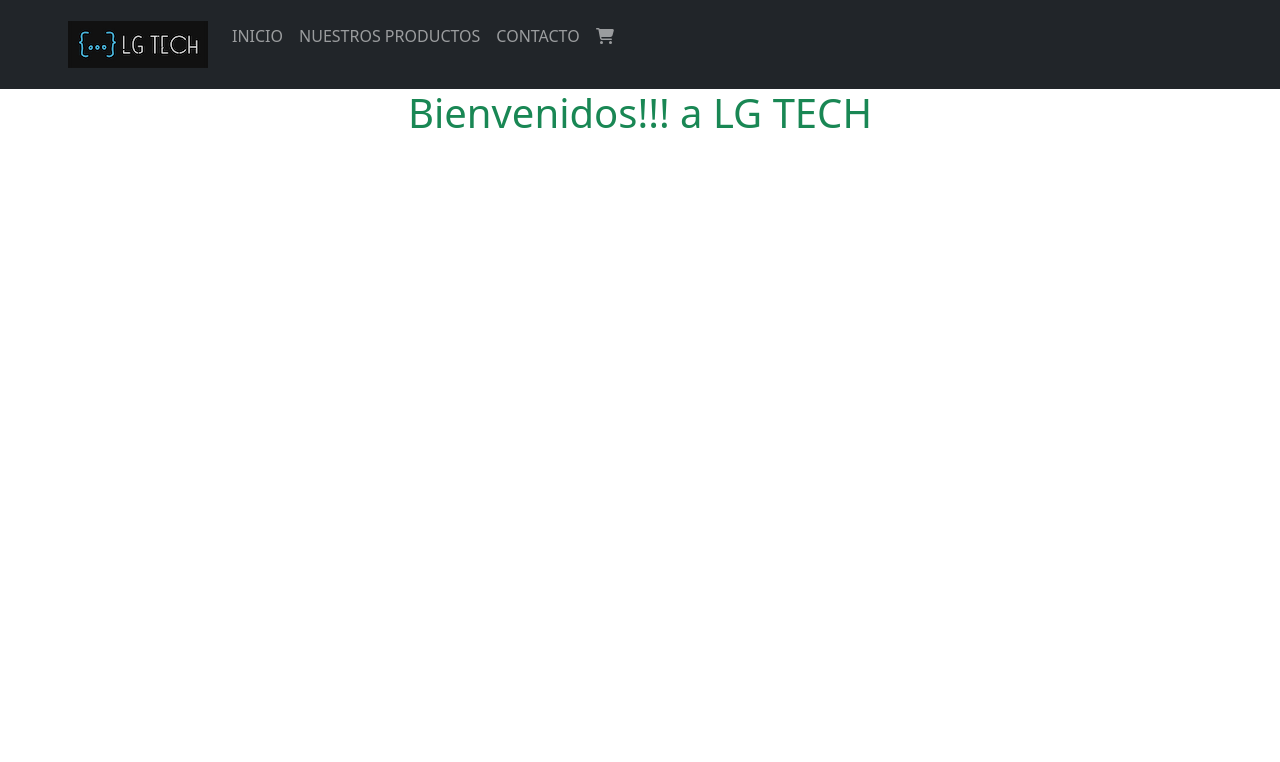
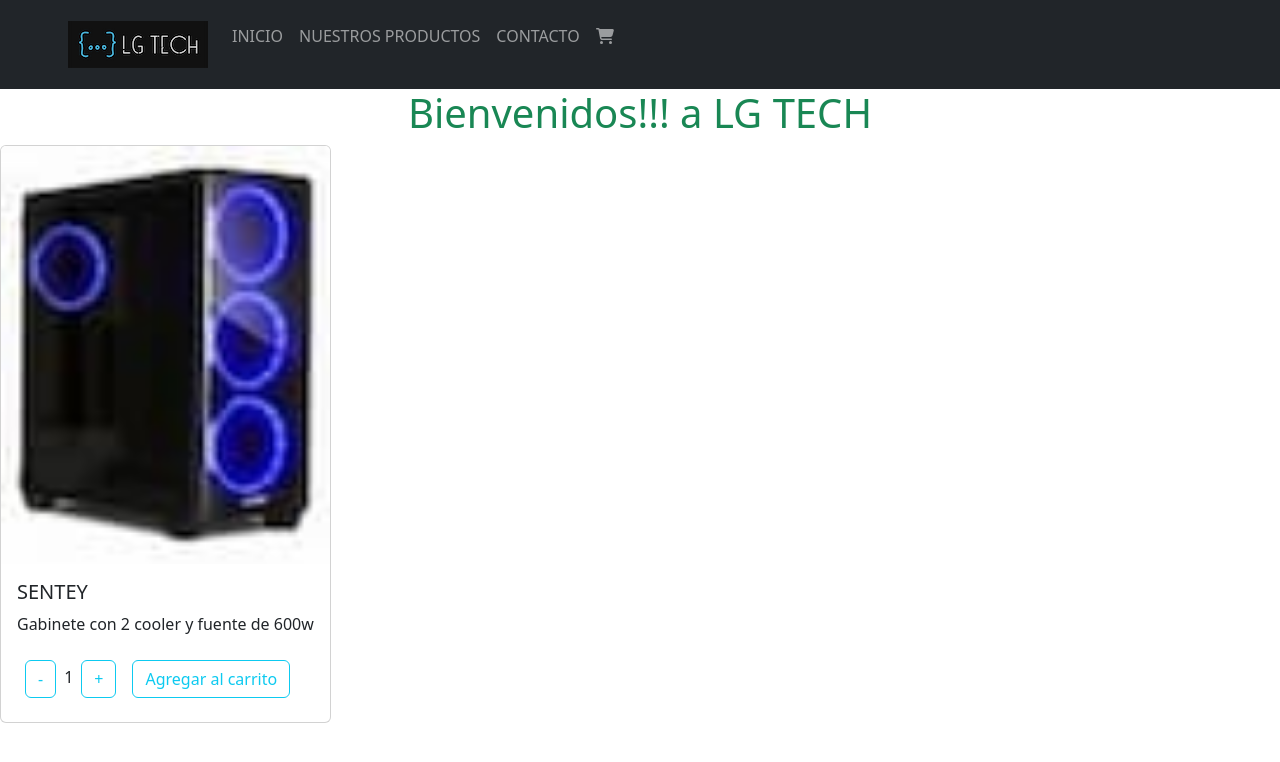
Before and after one commit to LucasMG2474/proyecto34710LucasMGil, a React (Create React App) app: page / in a window 1280 px wide. Shown: the top 762 px of the page. Built offline with nearby package versions, Linux system fonts and the light colour scheme; the HTML template or start-up script is replaced by a standard one.

Commit message:
entrega desafío: Contador con botón

```diff
--- a/package.json
+++ b/package.json
@@ -15,6 +15,7 @@
     "react": "^18.2.0",
     "react-dom": "^18.2.0",
     "react-scripts": "5.0.1",
+    "react-toastify": "^9.0.7",
     "web-vitals": "^2.1.4"
   },
   "scripts": {
--- a/src/App.js
+++ b/src/App.js
@@ -1,12 +1,14 @@
 import NavBar from "./components/NavBar/NavBar";
 import ItemListContainer from "./components/ItemListContainer/ItemListContainer";
 import "bootstrap/dist/css/bootstrap.css";
+import 'react-toastify/dist/ReactToastify.css';
 
 function App() {
   return (
     <div>
       <NavBar />
       <ItemListContainer greeting="Bienvenidos!!! a LG TECH" />
+
     </div>
   );
 }
--- /dev/null
+++ b/src/components/ItemCount/ItemCount.jsx
@@ -0,0 +1,80 @@
+import { useState } from "react";
+import { ToastContainer, toast } from "react-toastify";
+
+const ItemCount = ({ stock, initial }) => {
+  let mensaje;
+  const [producto, setProducto] = useState(initial);
+
+  const sumarProducto = () => {
+    if (producto < stock) {
+      setProducto(producto + 1);
+    } else {
+      mensaje = "Se supero el límite de productos";
+      notify();
+    }
+  };
+
+  const restarProducto = () => {
+    if (producto <= 0) {
+      mensaje = "Sin Stock";
+      notify();
+    } else {
+      setProducto(producto - 1);
+    }
+  };
+
+  const onAdd = () => {
+    mensaje = "El producto se agregó correctamente";
+    notify();
+  };
+
+  const notify = () => {
+    toast(mensaje, {
+      position: "top-right",
+      autoClose: 2000,
+      hideProgressBar: false,
+      closeOnClick: true,
+      pauseOnHover: true,
+      draggable: true,
+      progress: undefined,
+    });
+  };
+
+  return (
+    <div className="row">
+      <div className="col-auto">
+        <div className="card" style={{ with: "10rem" }}>
+          <img src="/images/sentey.jpg " className="card-img-top" alt=" " />
+          <div className="card-body">
+            <h5 className="card-title">SENTEY</h5>
+            <p className="card-text">Gabinete con 2 cooler y fuente de 600w</p>
+            <button
+              type="button"
+              className="btn btn-outline-info m-2"
+              onClick={restarProducto}
+            >
+              -
+            </button>
+            <span>{producto}</span>
+            <button
+              type="button"
+              className="btn btn-outline-info m-2"
+              onClick={sumarProducto}
+            >
+              +
+            </button>
+            <button
+              type="button"
+              className="btn btn-outline-info m-2"
+              onClick={onAdd}
+            >
+              Agregar al carrito
+            </button>
+            <ToastContainer />
+          </div>
+        </div>
+      </div>
+    </div>
+  );
+};
+export default ItemCount;
--- a/src/components/ItemListContainer/ItemListContainer.jsx
+++ b/src/components/ItemListContainer/ItemListContainer.jsx
@@ -1,7 +1,10 @@
+import ItemCount from "../ItemCount/ItemCount";
+
 const ItemListContainer = (props) => {
   return (
     <div>
       <h1 className="text-success text-center">{props.greeting}</h1>
+      <ItemCount initial={1} stock={5} />
     </div>
   );
 };
```
Also changed, not shown: public/images/sentey.jpg (added), 1 other file (tests, documents, lock files or other folders).
